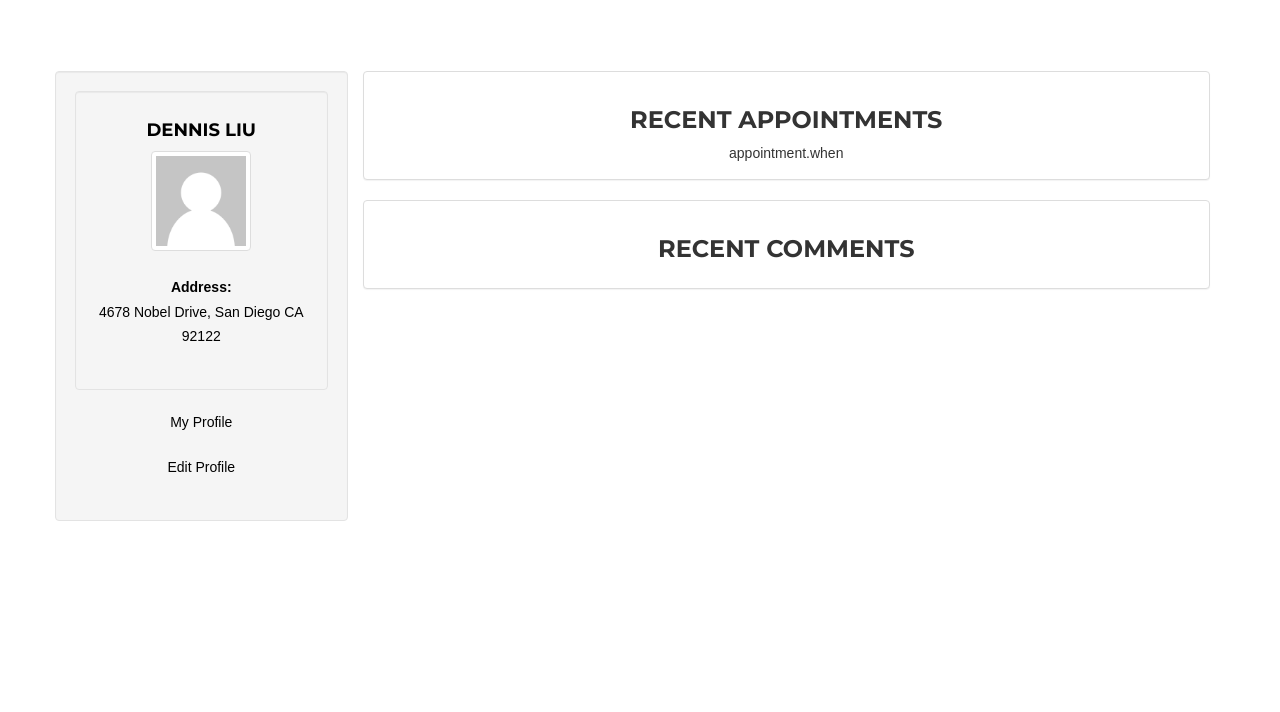
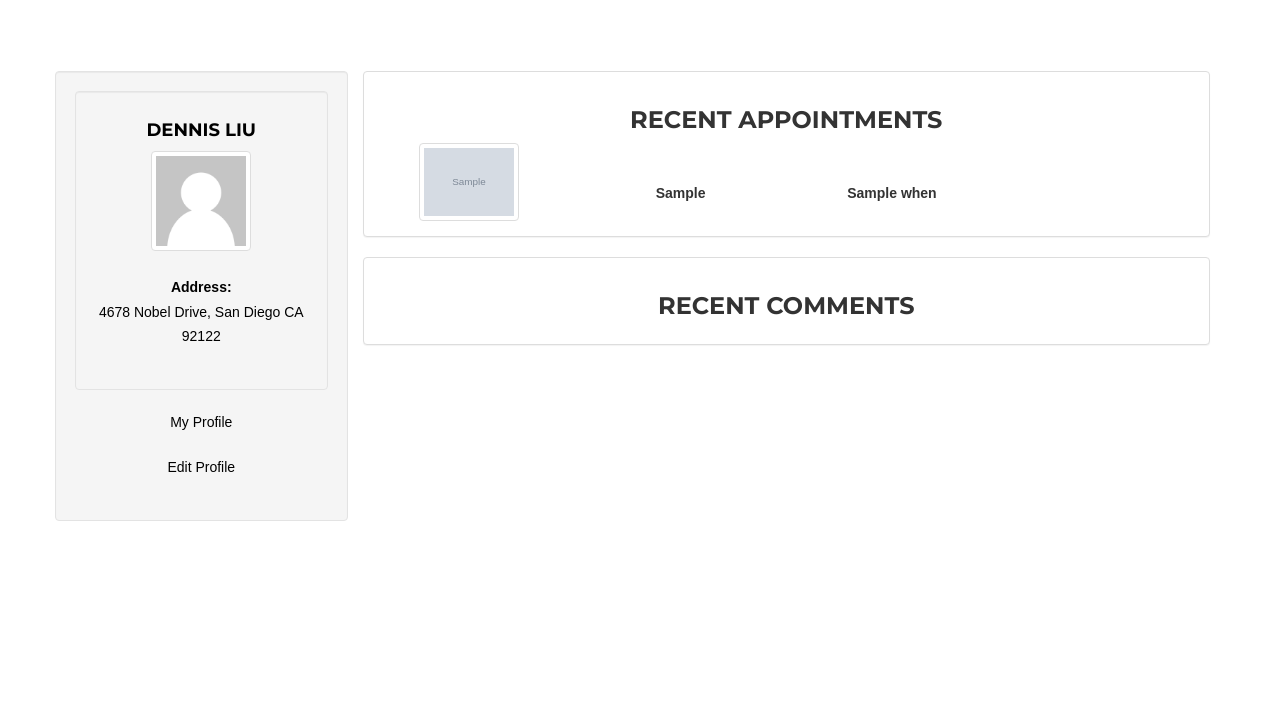
Before and after one commit to timtbanh/eclips, a Django app: template account/templates/account/clienthome.html in a window 1280 px wide. Shown: the part 100-812 px from the top of the page. Run offline with Django 3.2, Linux system fonts and the light colour scheme; data comes from the database, SQL or seed files in the repository; tables that the repository leaves empty hold one stand-in row (values such as "Sample post"); the template is opened without the code that fills it: values that come from a table or form of the project are taken from there, most other values are stand-ins (such as "Sample title", 1, 10 or a date in 2020); grey boxes marked "Sample" are stand-in pictures; parts of the project's set-up code (start-up, migrations or seed data) failed here and were passed over; some libraries are stand-ins or nearby versions; some web fonts are replaced.

Commit message:
show appointments

```diff
--- a/account/templates/account/clienthome.html
+++ b/account/templates/account/clienthome.html
@@ -86,7 +86,23 @@
                                     <h3 class="section-heading">Recent Appointments</h3>
 
                                     {% for appointment in apptList%}
-                                        appointment.when
+                                        <div class="row">
+                                            <div class="col-sm-3">
+                                                {% if appointment.barber.profilePic == "" %}
+                                                    <img src="../../static/img/no-img.png" class="img-thumbnail"- height="100" width="100">
+                                                {% else %}
+                                                    <img src="{{ appointment.barber.profilePic.url }}" class="img-thumbnail" height="100" width="100">
+                                                {% endif %}
+
+                                            </div>
+                                            <div class="col-sm-3" style="margin-top:40px">
+                                                <b>{{appointment.barber.firstName}}</b>
+                                            </div>
+                                            <div class="col-sm-3" style="margin-top:40px">
+                                                <b>{{appointment.when}}</b>
+                                            </div>
+                                        </div>
+
                                     {% endfor %}
                                 </div>
                             </div>
--- a/account/urls.py
+++ b/account/urls.py
@@ -20,6 +20,7 @@ urlpatterns = [
     v.findbarber, name='findbarber'),
     url(r'account/(?P<barberEmail>.*)/makeappointment.html$',
         v.makeappointment, name='makeappointment'),
+    url(r'account/(?P<apptReviewID>.*)/writereview.html', v.writereview, name='writereview'),
 
     url(r'^account/fakeclienthome.html$', v.fakeclienthome, name='fakeclienthome'),
     url(r'^account/fakeclientprofile.html$', v.fakeclientprofile, name='fakeclientprofile'),
```
